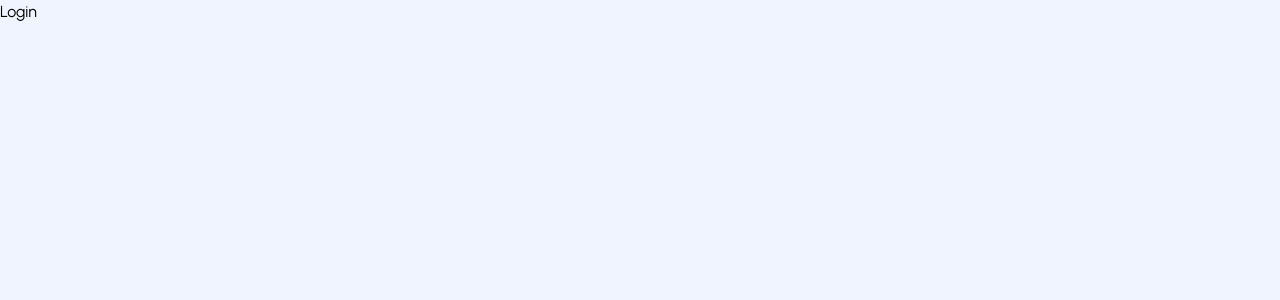
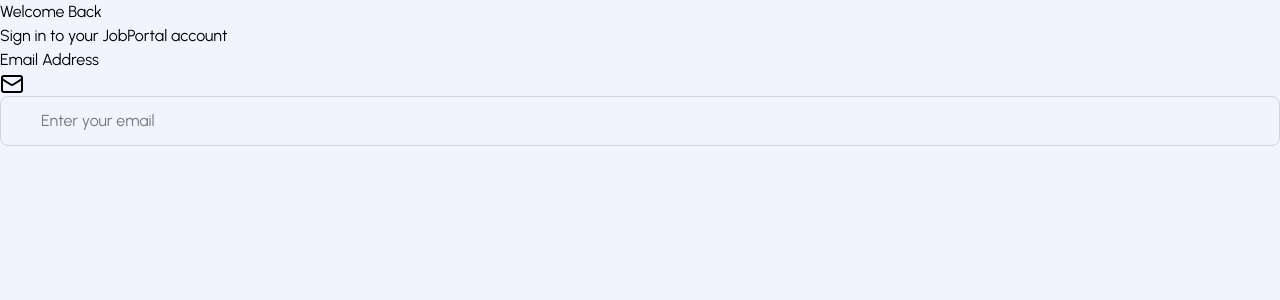
Before and after one commit to Tega96/job-portal, a React (Vite) app in the folder frontend/: page /login in a window 1280 px wide. Shown: the top 300 px of the page. Built offline with nearby package versions, Linux system fonts and the light colour scheme.

Commit message:
add login session

```diff
--- a/frontend/src/pages/Auth/login.jsx
+++ b/frontend/src/pages/Auth/login.jsx
@@ -1,9 +1,94 @@
+import { useState } from 'react';
 import { memo } from 'react';
+import {motion} from 'framer-motion';
+import {
+  Mail,
+  Lock,
+  Eye,
+  EyeOff,
+  Loader,
+  AlertCircle,
+  CheckCircle
+} from 'lucide-react';
+const Login = () => {
 
-const Login = () => {
+  const [formData, setFormData] = useState({
+    email: '',
+    password: '',
+    rememberMe: false
+  });
+
+  const [formState, setFormState] = useState({
+    loading: false,
+    errors: {},
+    showPassword: false,
+    success: false
+  });
+
+  // Validation functions
+  const validateEmail = (email) => {
+
+  };
+  const validatePassword = (password) => {
+
+  };
+
+  // Handle input changes
+  const handleInputChange = (e) => {
+
+  };
+
+  const validateForm = () => {
+
+  };
+
+  const handleSubmit = async (e) => {
+
+  };
+
+
   return (
-    <div className="Login">
-      <h2>Login</h2>
+    <div className="">
+      <motion.div
+        initial={{ opacity: 0, y: 20}}
+        animate={{ opacity: 1, y: 0 }}
+        transition={{ duration: 0.6 }}
+        className=""
+      >
+        <div className="">
+          <h2 className="">Welcome Back</h2>
+          <p className="">Sign in to your JobPortal account</p>
+        </div>
+
+        <form onSubmit={handleSubmit} className="">
+          {/** Email */}
+          <div className="">
+            <label htmlFor="email" className="">
+              Email Address
+            </label>
+            <div className="">
+              <Mail className="" />
+              <input
+                type="email"
+                name="email"
+                value={formData.email}
+                onChange={handleInputChange}
+                className={`w-full pl-10 pr-4 py-3 rounded-lg border ${
+                  formState.errors.email ? 'border-red-500' : 'border-gray-300'
+                } focus:ring-2 focus:ring-blue-500 focus:border-transparent transition-color`}
+                placeholder="Enter your email"
+              />
+            </div>
+            {formState.errors.email && (
+              <p className="">
+                <AlertCircle className="" />
+                {formState.errors.email}
+              </p>
+            )}
+          </div>
+
+        </form>
+      </motion.div>
     </div>
   );
 };
--- a/frontend/src/pages/LandingPage/LandingPage.jsx
+++ b/frontend/src/pages/LandingPage/LandingPage.jsx
@@ -7,7 +7,7 @@
 
 const LandingPage = () => {
   return (
-    <div className="min-h-screen mb-[100vh]">
+    <div className="min-h-screen">
       <Header />
       <Hero />
       <Features />
```
